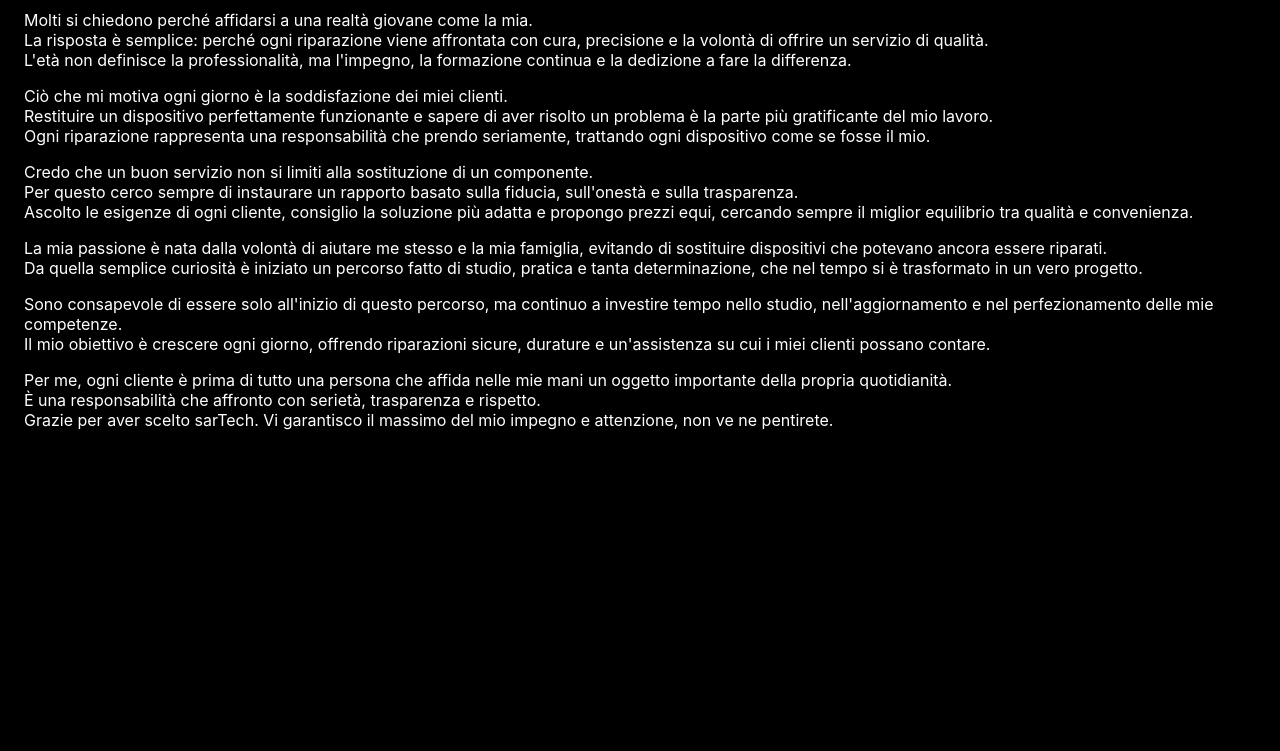
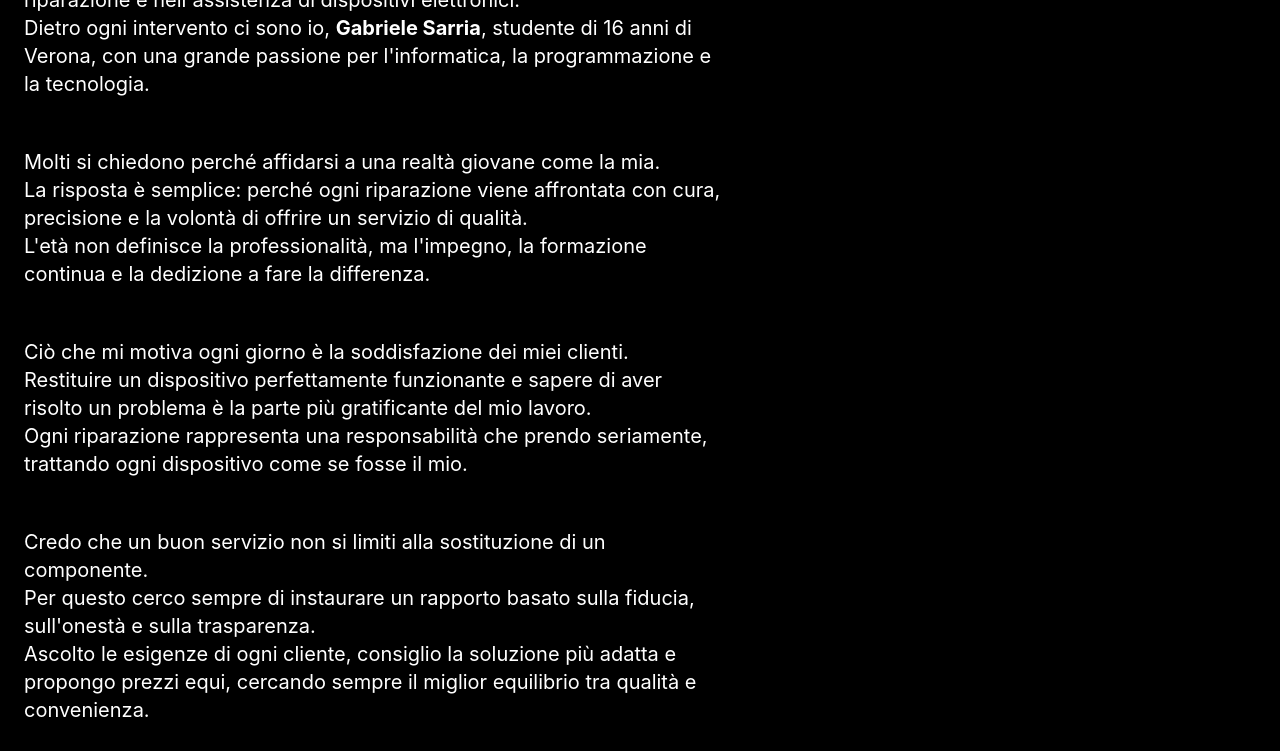
Before and after one commit to gabrielesarria167-ai/sarTech, a plain HTML site: page pages/chi-siamo.html in a window 1280 px wide. Shown: the part 368-1119 px from the top of the page. Before the commit the page ends 894 px from the top, so only its background shows below. Drawn offline with Linux system fonts and the light colour scheme.

Commit message:
Add scroll animation to chi-siamo, fix button animation in index

```diff
--- a/pages/chi-siamo.html
+++ b/pages/chi-siamo.html
@@ -26,22 +26,22 @@
     <section class="body">
         <nav class="directory-help" id="directoryHelp" aria-label="Percorso di navigazione"></nav>
 
-        <div class="hero-content">
+        <div class="hero-content reveal">
             <h1 class="hero-title" id="heroTitle">Chi siamo</h1>
             <p class="hero-sub">Scopri di più su di noi, assoluta trasparenza.</p>
         </div>
 
-        <div class="body-chunks" id="bodyChunks">
-            <div class="chunk-1" id="chunk1">
-                <p>Benvenuti su sarTech, una nuova realtà indipendente
+        <div class="body-chunks reveal" id="bodyChunks">
+            <div class="chunk-1 reveal" id="chunk1">
+                <p>Benvenuti su <b>sarTech</b>, una nuova realtà indipendente
                     specializzata nella riparazione e nell'assistenza
                     di dispositivi elettronici.<br>
-                    Dietro ogni intervento ci sono io, Gabriele Sarria,
+                    Dietro ogni intervento ci sono io, <b>Gabriele Sarria</b>,
                     studente di 16 anni di Verona, con una grande passione
                     per l'informatica, la programmazione e la tecnologia.</p>
             </div>
 
-            <div class="chunk-2" id="chunk2">
+            <div class="chunk-2 reveal" id="chunk2">
                 <p>
                     Molti si chiedono perché affidarsi a una realtà giovane come la mia.<br>
                     La risposta è semplice: perché ogni riparazione
@@ -53,7 +53,7 @@
                 </p>
             </div>
 
-            <div class="chunk-3" id="chunk3">
+            <div class="chunk-3 reveal" id="chunk3">
                 <p>
                     Ciò che mi motiva ogni giorno è la soddisfazione dei miei clienti. <br>
                     Restituire un dispositivo perfettamente funzionante e sapere di aver
@@ -63,15 +63,17 @@
                 </p>
             </div>
 
-            <div>
-                Credo che un buon servizio non si limiti alla sostituzione di un componente.<br>
-                Per questo cerco sempre di instaurare un rapporto basato sulla fiducia, sull'onestà e sulla
-                trasparenza.<br>
-                Ascolto le esigenze di ogni cliente, consiglio la soluzione più adatta
-                e propongo prezzi equi, cercando sempre il miglior equilibrio tra qualità e convenienza.
+            <div class="chunk-4 reveal" id="chunk4">
+                <p>
+                    Credo che un buon servizio non si limiti alla sostituzione di un componente.<br>
+                    Per questo cerco sempre di instaurare un rapporto basato sulla fiducia, sull'onestà e sulla
+                    trasparenza.<br>
+                    Ascolto le esigenze di ogni cliente, consiglio la soluzione più adatta
+                    e propongo prezzi equi, cercando sempre il miglior equilibrio tra qualità e convenienza.
+                </p>
             </div>
 
-            <div>
+            <div class="chunk-5 reveal" id="chunk5">
                 <p>
                     La mia passione è nata dalla volontà di aiutare me stesso e la mia famiglia, evitando di sostituire
                     dispositivi che potevano ancora essere riparati.<br>
@@ -82,7 +84,7 @@
                 </p>
             </div>
 
-            <div>
+            <div class="chunk-6 reveal" id="chunk6">
                 <p>
                     Sono consapevole di essere solo all'inizio di questo percorso, ma continuo a investire tempo nello
                     studio, nell'aggiornamento e nel perfezionamento delle mie competenze.<br>
@@ -91,12 +93,13 @@
                 </p>
             </div>
 
-            <div>
+            <div class="chunk-7 reveal" id="chunk7">
                 <p>
                     Per me, ogni cliente è prima di tutto una persona che affida nelle mie mani un oggetto importante
                     della propria quotidianità. <br>
                     È una responsabilità che affronto con serietà, trasparenza e rispetto.<br>
-                    Grazie per aver scelto sarTech. Vi garantisco il massimo del mio impegno e attenzione, non ve ne pentirete.
+                    Grazie per aver scelto sarTech. Vi garantisco il massimo del mio impegno e attenzione, non ve ne
+                    pentirete.
                 </p>
             </div>
 
--- a/styles.css
+++ b/styles.css
@@ -362,13 +362,13 @@ body{
 
 /* SCROLL ANIMATION */
 
-.reservation-button.reveal{
+#introductionPage .reservation-button.reveal{
     opacity: 0;
     transform: translateY(30px);
     transition: opacity 0.9s ease, transform 0.9s ease;
 }
 
-.reservation-button.reveal.visible{
+#introductionPage .reservation-button.reveal.visible{
     opacity: 1;
     transform: translateY(0);
 }
@@ -376,7 +376,7 @@ body{
 .reveal > *{
     opacity: 0;
     transform: translateY(30px);
-    transition: opacity 0.9s ease, transform 0.9s ease;
+    transition: opacity 1s ease, transform 1s ease;
 }
 
 .reveal.visible > *{
@@ -384,9 +384,12 @@ body{
     transform: translateY(0);
 }
 
-.reveal.visible > *:nth-child(2){ transition-delay: 0.12s;}
-.reveal.visible > *:nth-child(3){ transition-delay: 0.24s;}
-.reveal.visible > *:nth-child(4){transition-delay: 0.36s;}
+.reveal.visible > *:nth-child(2).visible.reveal{ transition-delay: 0.12s;}
+.reveal.visible > *:nth-child(3).visible.reveal{ transition-delay: 0.24s;}
+.reveal.visible > *:nth-child(4).visible.reveal{transition-delay: 0.36s;}
+.reveal.visible > *:nth-child(5).visible.reveal{transition-delay: 0.48s;}
+.reveal.visible > *:nth-child(6).visible.reveal{transition-delay: 0.60s;}
+.reveal.visible > *:nth-child(7).visible.reveal{transition-delay: 0.72s;}
 
 @media (prefers-reduced-motion: reduce){
     .reveal > *, .reservation-button.reveal, .reveal-in,
@@ -481,7 +484,7 @@ body{
 
 #assistenza .hero-sub, #chi-siamo .hero-sub{
     color: rgba(237, 230, 230, 0.885);
-    font-size: clamp(13px, 3vw, 25px);
+    font-size: clamp(15px, 3vw, 25px);
     letter-spacing: -.01em;
     font-weight: 600;
 }
@@ -857,3 +860,23 @@ body{
     font-size: 14px;
     color: rgba(255,255,255,0.731)
 }
+
+/* CHI SIAMO PAGE */
+
+.body-chunks{
+    max-width: 700px;
+    min-width: 240px;
+    display: flex;
+    flex-direction: column;
+    gap: 10px;
+}
+
+.body-chunks p{
+    text-align: left;
+    font-size: clamp(13px, 3vw, 20px);
+    line-height: 1.4;
+}
+
+.body-chunks[hidden]{
+    display: none;
+}
```
Also changed, not shown: index.html (+1 -1 lines).
